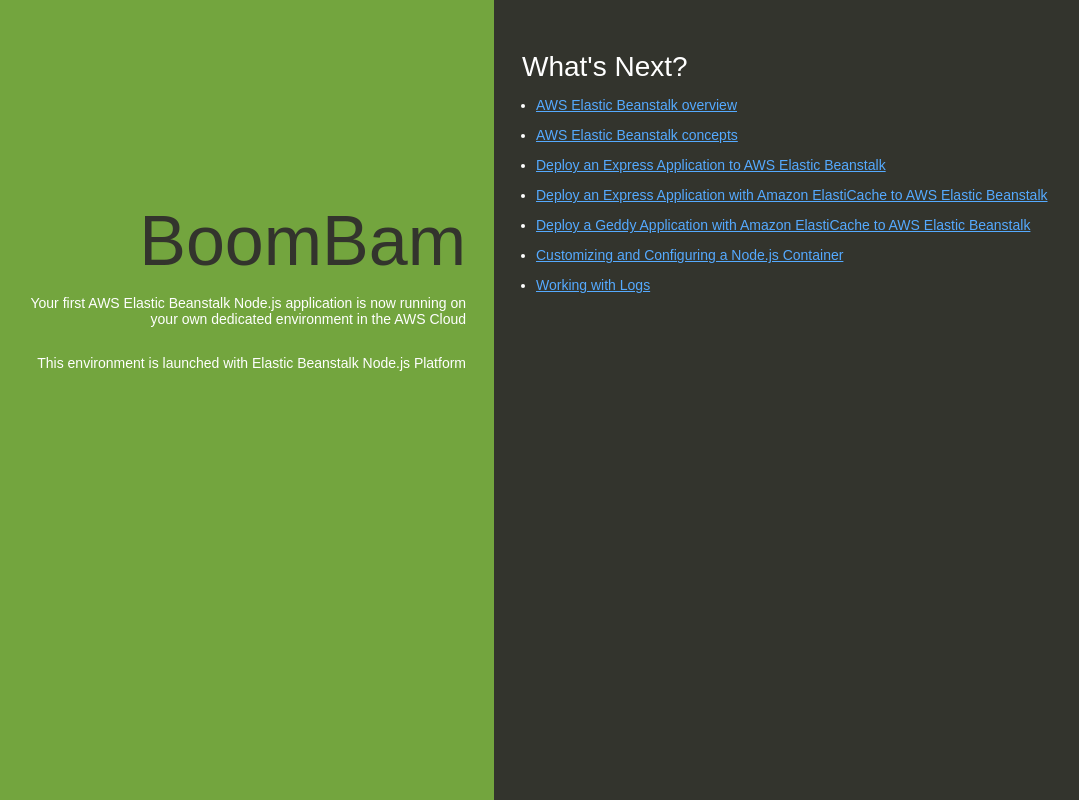
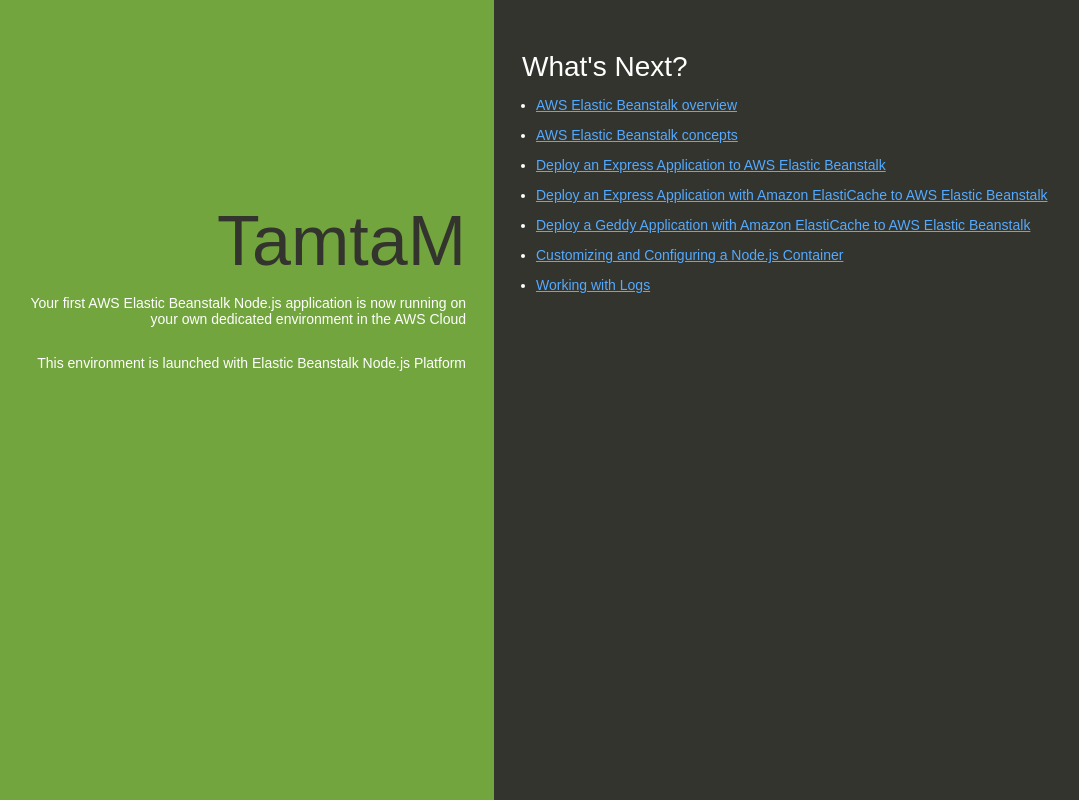
Before and after one commit to DigambarKushe7/BasicDemoEBS, a website: page index.html in a window 1280 px wide. Shown: the whole page, without its empty margins (146-1225 px from the left). Drawn offline with Linux system fonts and the light colour scheme.

Commit message:
Add files via upload

```diff
--- a/index.html
+++ b/index.html
@@ -74,7 +74,7 @@
   </head>
   <body>
     <div class="textColumn">
-      <h1>BoomBam</h1>
+      <h1>TamtaM</h1>
       <p>Your first AWS Elastic Beanstalk Node.js application is now running on your own dedicated environment in the AWS Cloud</p>
       <p>This environment is launched with Elastic Beanstalk Node.js Platform</p>
     </div>
```
